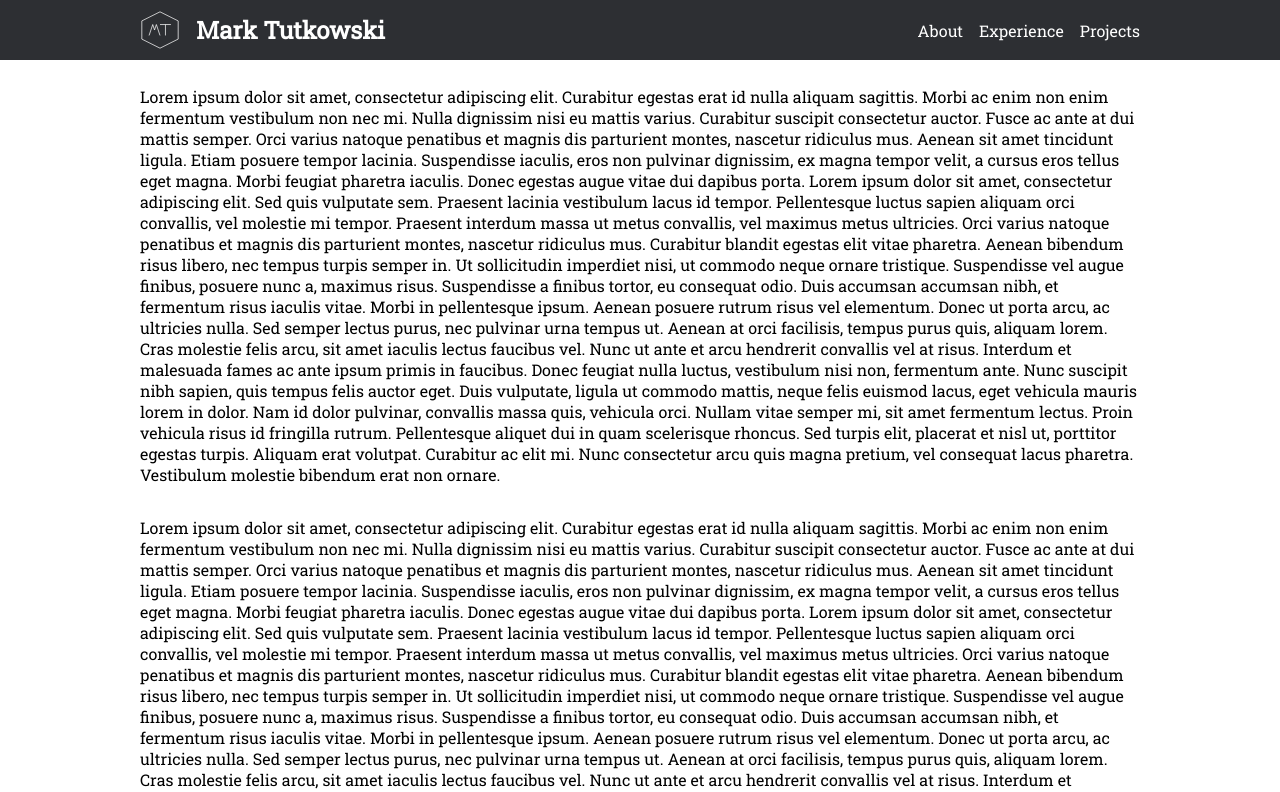
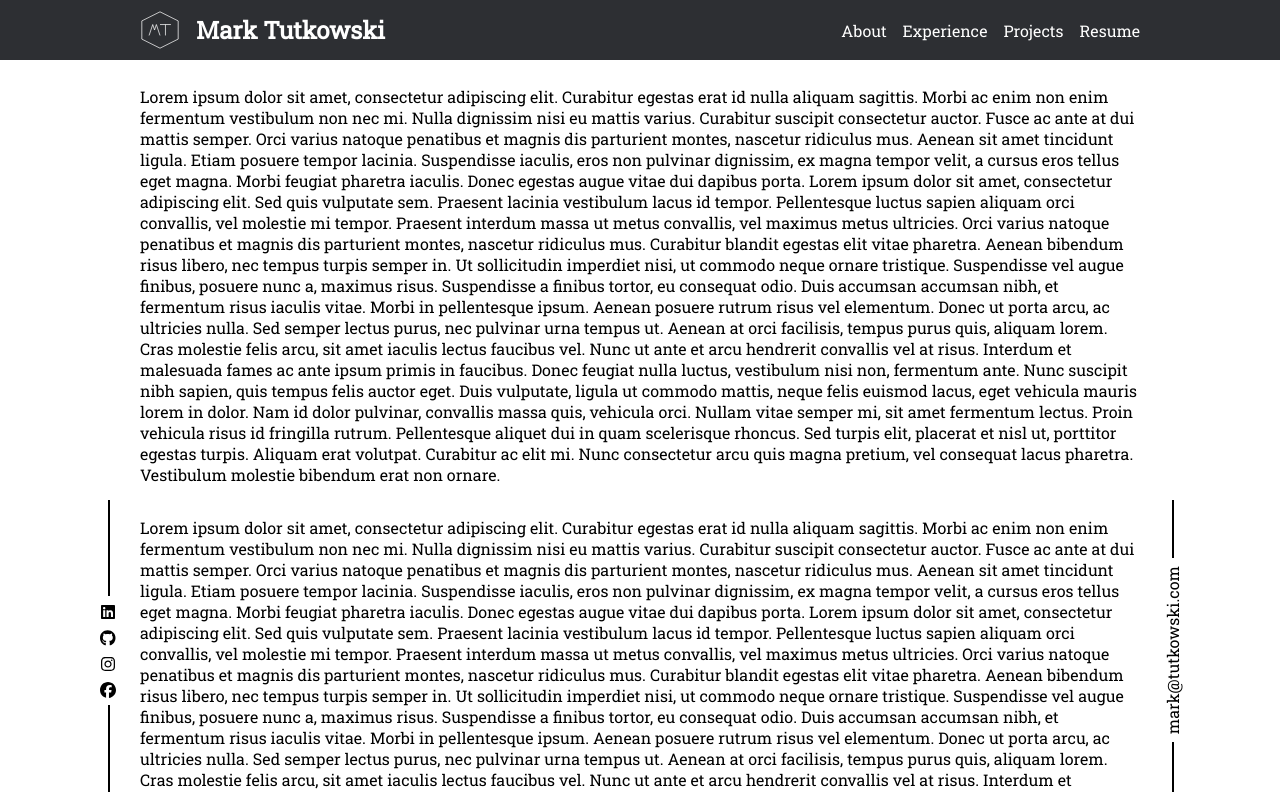
Before and after one commit to tutkowskim/portfolio, a React (Create React App) app: page / in a window 1280 px wide. Shown: the top 792 px of the page. Built offline with nearby package versions, Linux system fonts and the light colour scheme.

Commit message:
Finish app format.

```diff
--- a/package.json
+++ b/package.json
@@ -4,6 +4,7 @@
   "private": true,
   "dependencies": {
     "@fortawesome/fontawesome-svg-core": "^6.1.1",
+    "@fortawesome/free-brands-svg-icons": "^6.1.1",
     "@fortawesome/free-regular-svg-icons": "^6.1.1",
     "@fortawesome/free-solid-svg-icons": "^6.1.1",
     "@fortawesome/react-fontawesome": "^0.2.0",
--- /dev/null
+++ b/src/App.css
@@ -0,0 +1,141 @@
+.portfolio-header {
+  height: 40px;
+  display: flex;
+  padding: 10px;
+  background-color: #2d2f33;
+  color: #fff
+}
+
+.portfolio-header-item-content-wrapper {
+  display: flex;
+  margin: auto;
+  width: 100%;
+  max-width: 1000px;
+  gap: 1rem;
+}
+
+.portfolio-header-item {
+  margin: 0;
+  color: #fff;
+  text-decoration: none;
+
+  margin-block-start: none;
+  margin-block-end: none;
+  margin-top: auto;
+  margin-bottom: auto;
+}
+
+.portfolio-header-logo {
+  display: flex;
+  flex-grow: 1;
+  gap: 1rem;
+
+  -webkit-user-select: none;
+  -khtml-user-select: none;
+  -moz-user-select: -moz-none;
+  -o-user-select: none;
+  user-select: none;
+}
+
+.portfolio-header-logo h2 {
+  margin: 0;
+  margin-top: auto;
+  margin-bottom: auto;
+}
+
+.portfolio-content {
+  margin: 10px;
+}
+
+.portfolio-content-wrapper {
+  display: flex;
+  flex-direction: column;
+  margin: auto;
+  width: 100%;
+  max-width: 1000px;
+}
+
+.portfolio-menu {
+  background-color: #f0f0f0;
+  position:fixed;
+  display: flex;
+  flex-direction: column;
+  top: 0px;
+  bottom: 0px;
+  right: -150px;
+  width: 150px;
+}
+
+.portfolio-menu--visible {
+  right: 0px;
+}
+
+.portfolio-menu-item {
+  margin: 1rem;
+  color: black;
+  text-align: center;
+  height: 20px;
+}
+
+.portfolio-footer {
+  margin: 10px;
+}
+
+.portfolio-footer-wrapper {
+  display: flex;
+  text-align: center;
+  margin: auto;
+  width: 100%;
+  max-width: 1000px;
+  gap: 1rem;
+}
+
+.portfolio-footer-icons {
+  display: flex;
+  justify-content: center;
+  gap: 0.5rem;
+}
+
+.portfolio-left-bar {
+  position: fixed;
+  display: flex;
+  flex-direction: column;
+  align-items: center;
+  gap: 5px;
+  bottom: 0px;
+  left: calc(( 100vw - 1000px ) / 2 - 3rem);
+  height: 300px;
+  width: 2rem;
+}
+
+.portfolio-right-bar {
+  position: fixed;
+  display: flex;
+  flex-direction: column;
+  align-items: center;
+  gap: 0.5rem;
+  bottom: 0px;
+  right: calc(( 100vw - 1000px ) / 2 - 3rem);
+  height: 300px;
+  width: 2rem;
+}
+
+.vertical-line {
+  height: 100%;
+  border-left: 2px solid black;
+  transform: translate(50%, 0);
+}
+
+.horizontal-line {
+  width: 100%;
+  border-top: 2px solid black;
+  transform: translate(0, 50%);
+}
+
+.rotated-text {
+  -ms-writing-mode: tb-rl;
+  -webkit-writing-mode: vertical-rl;
+  writing-mode: vertical-rl;
+  transform: rotate(180deg);
+  white-space: nowrap;
+}
--- a/src/App.jsx
+++ b/src/App.jsx
@@ -2,9 +2,17 @@ import React, { useState, useRef } from 'react';
 import classNames from 'classnames';
 import { faBars } from '@fortawesome/free-solid-svg-icons';
 import { FontAwesomeIcon } from '@fortawesome/react-fontawesome';
+import {
+  faLinkedin,
+  faGithub,
+  faInstagram,
+  faFacebook,
+} from '@fortawesome/free-brands-svg-icons';
+
 import { BreakPoints, useBreakpoints } from './useBreakpoints';
 import useOutsideAlerter from './useOutsideAlerter';
 import Sample from './Sample';
+import './App.css';
 
 const sections = [
   { id: 'about', label: 'About', component: Sample },
@@ -29,9 +37,14 @@ const App = () => {
             <img src="/logo-white.svg" height={40} alt="Mark Tutkowski" />
             <h2 className="portfolio-header-item">Mark Tutkowski</h2>
           </div>
-          {breakPoint === BreakPoints.LARGE
-            ? sections.map((section) => <a key={section.id} className="portfolio-header-item" href={`#${section.id}`}>{section.label}</a>)
-            : <a className="portfolio-header-item" href="#menu" aria-label="navmenu" onClick={openMenu}><FontAwesomeIcon icon={faBars} /></a> }
+          {breakPoint === BreakPoints.SMALL
+            ? <a className="portfolio-header-item" href="#menu" aria-label="navmenu" onClick={openMenu}><FontAwesomeIcon icon={faBars} /></a>
+            : (
+              <>
+                {sections.map((section) => <a key={section.id} className="portfolio-header-item" href={`#${section.id}`}>{section.label}</a>)}
+                <a className="portfolio-header-item" href="https://www.resume.tutkowski.com">Resume</a>
+              </>
+            )}
         </div>
       </div>
       <div className="portfolio-content">
@@ -43,9 +56,43 @@ const App = () => {
           ))}
         </div>
       </div>
-      {breakPoint !== BreakPoints.LARGE && (
+      {breakPoint === BreakPoints.LARGE ? (
+        <>
+          <div className="portfolio-left-bar">
+            <div className="vertical-line" />
+            <a href="https://www.linkedin.com/in/marktutkowski/" aria-label="LinkedIn"><FontAwesomeIcon icon={faLinkedin} /></a>
+            <a href="https://github.com/tutkowskim" aria-label="Github"><FontAwesomeIcon icon={faGithub} /></a>
+            <a href="https://www.instagram.com/tutkowski" aria-label="Instagram"><FontAwesomeIcon icon={faInstagram} /></a>
+            <a href="https://www.facebook.com/tutkowski.mark" aria-label="Facebook"><FontAwesomeIcon icon={faFacebook} /></a>
+            <div className="vertical-line" />
+          </div>
+          <div className="portfolio-right-bar">
+            <div className="vertical-line" />
+            <a className="rotated-text" href="#menu" aria-label="navmenu">mark@tutkowski.com</a>
+            <div className="vertical-line" />
+          </div>
+        </>
+      ) : (
+        <div className="portfolio-footer">
+          <div className="portfolio-footer-wrapper">
+            <div className="horizontal-line" />
+            <div>
+              <a href="#menu" aria-label="navmenu">mark@tutkowski.com</a>
+              <div className="portfolio-footer-icons">
+                <a href="https://www.linkedin.com/in/marktutkowski/" aria-label="LinkedIn"><FontAwesomeIcon icon={faLinkedin} /></a>
+                <a href="https://github.com/tutkowskim" aria-label="Github"><FontAwesomeIcon icon={faGithub} /></a>
+                <a href="https://www.instagram.com/tutkowski" aria-label="Instagram"><FontAwesomeIcon icon={faInstagram} /></a>
+                <a href="https://www.facebook.com/tutkowski.mark" aria-label="Facebook"><FontAwesomeIcon icon={faFacebook} /></a>
+              </div>
+            </div>
+            <div className="horizontal-line" />
+          </div>
+        </div>
+      )}
+      {breakPoint === BreakPoints.SMALL && (
         <div ref={menuRef} className={classNames('portfolio-menu', { 'portfolio-menu--visible': showMenu })}>
           {sections.map((section) => <a key={section.id} className="portfolio-menu-item" href={`#${section.id}`} onClick={hideMenu}>{section.label}</a>)}
+          <a className="portfolio-menu-item" href="https://www.resume.tutkowski.com">Resume</a>
         </div>
       )}
     </div>
--- a/src/index.css
+++ b/src/index.css
@@ -3,82 +3,7 @@ body {
   font-family: 'Roboto Slab', serif, 'Open Sans', sans-serif;
 }
 
-.portfolio-header {
-  height: 40px;
-  display: flex;
-  padding: 10px;
-  background-color: #2d2f33;
-  color: #fff
+a, a:hover, a:visited, a:focus {
+  text-decoration: none;
+  color: inherit;
 }
-
-.portfolio-header-item-content-wrapper {
-  display: flex;
-  margin: auto;
-  width: 100%;
-  max-width: 1000px;
-  gap: 1rem;
-}
-
-.portfolio-header-item, .portfolio-header-item:hover, .portfolio-header-item:visited, .portfolio-header-item:focus {
-  margin: 0;
-  color: #fff;
-  text-decoration: none;
-
-  margin-block-start: none;
-  margin-block-end: none;
-  margin-top: auto;
-  margin-bottom: auto;
-}
-
-.portfolio-header-logo {
-  display: flex;
-  flex-grow: 1;
-  gap: 1rem;
-
-  -webkit-user-select: none;
-  -khtml-user-select: none;
-  -moz-user-select: -moz-none;
-  -o-user-select: none;
-  user-select: none;
-}
-
-.portfolio-header-logo h2 {
-  margin: 0;
-  margin-top: auto;
-  margin-bottom: auto;
-}
-
-.portfolio-content {
-  margin: 10px;
-}
-
-.portfolio-content-wrapper {
-  display: flex;
-  flex-direction: column;
-  margin: auto;
-  width: 100%;
-  max-width: 1000px;
-}
-
-.portfolio-menu {
-  background-color: #dbdbdb;
-  position:fixed;
-  display: flex;
-  flex-direction: column;
-  top: 0px;
-  bottom: 0px;
-  right: -150px;
-  width: 150px;
-}
-
-.portfolio-menu--visible {
-  right: 0px;
-}
-
-.portfolio-menu-item, .portfolio-menu-item:hover, .portfolio-menu-item:visited, .portfolio-menu-item:focus {
-  margin: 1rem;
-  text-decoration: none;
-  color: black;
-  text-align: center;
-  height: 20px;
-}
--- a/src/useBreakpoints.js
+++ b/src/useBreakpoints.js
@@ -3,8 +3,8 @@ import { useEffect, useState } from 'react';
 export const BreakPoints = { SMALL: 'x', MEDIUM: 'm', LARGE: 'l' };
 
 const calculateBreakpoint = () => {
-  if (window.innerWidth < 481) return BreakPoints.SMALL;
-  if (window.innerWidth < 769) return BreakPoints.MEDIUM;
+  if (window.innerWidth < 780) return BreakPoints.SMALL;
+  if (window.innerWidth < 1100) return BreakPoints.MEDIUM;
   return BreakPoints.LARGE;
 };
 
```
Also changed, not shown: 1 other file (tests, documents, lock files or other folders).
